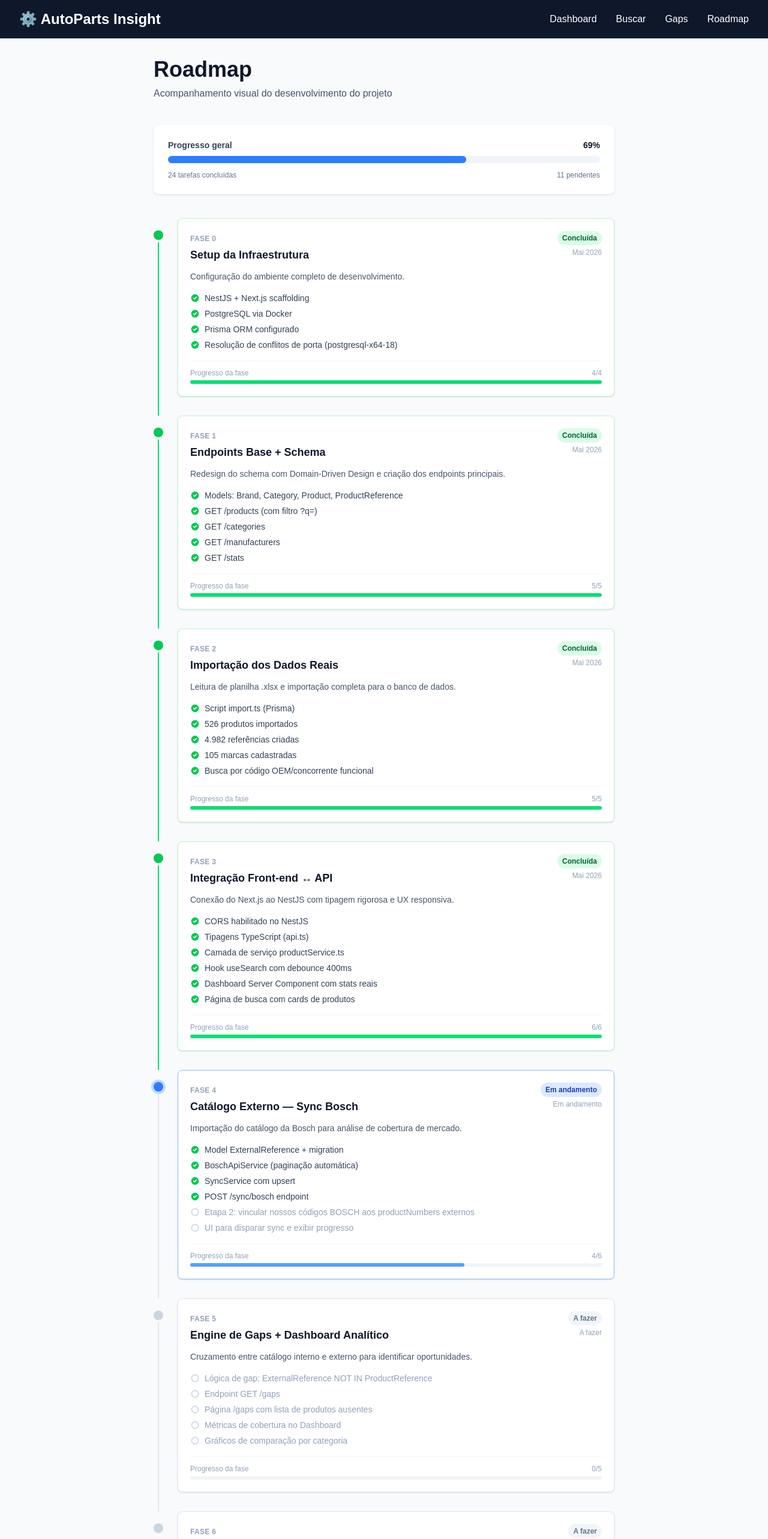
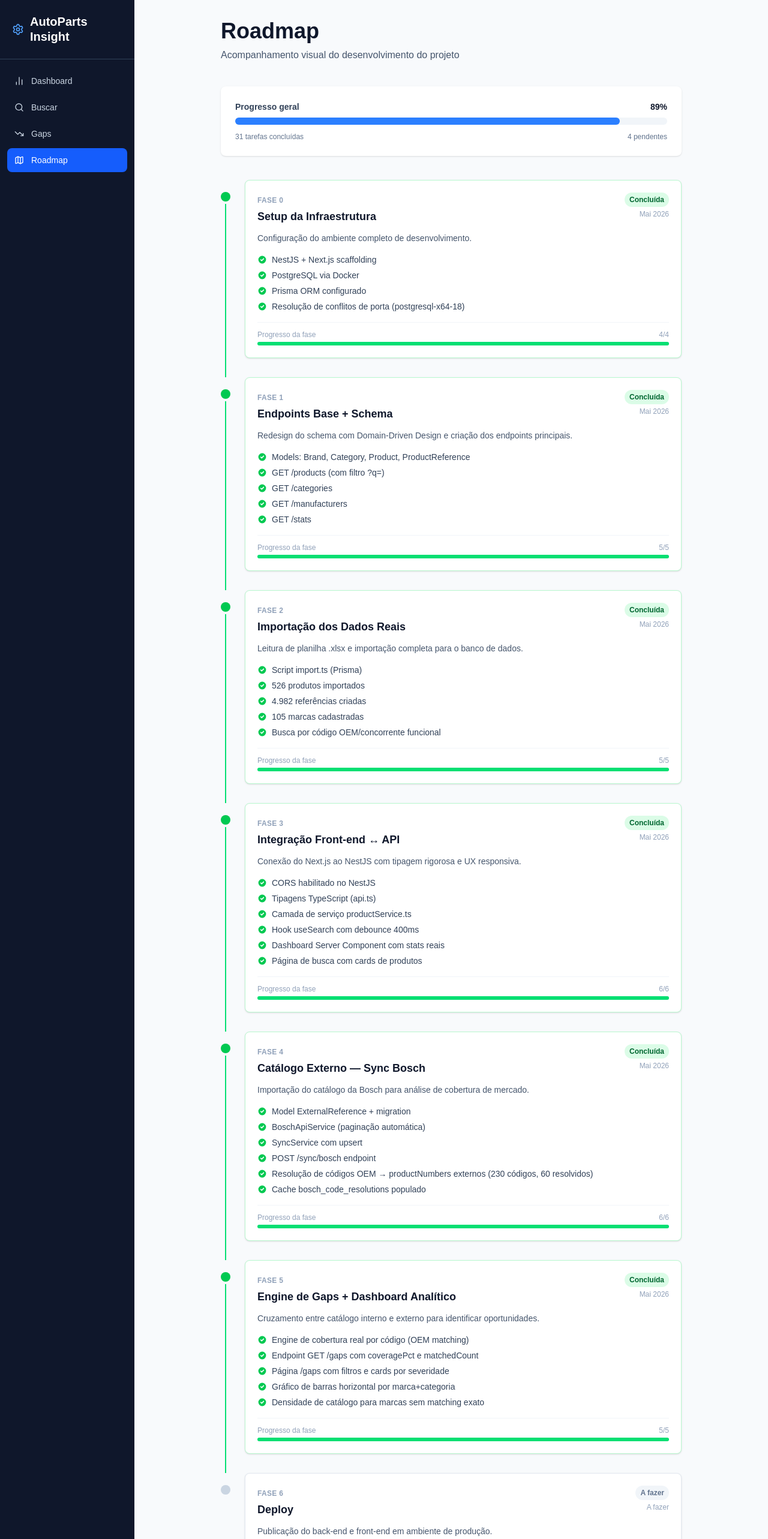
Before and after one commit to AutoParts-Insight/AutoParts-Insight-Front-end, a Next.js app: page /roadmap in a window 1280 px wide. Shown: the top 2566 px of the page at 60% size. Built offline with nearby package versions, Linux system fonts and the light colour scheme.

Commit message:
feat(roadmap): atualiza fases 4 e 5 como concluidas; refactor(navbar): converte para sidebar lateral com icones lucide

```diff
--- a/app/components/Navbar.tsx
+++ b/app/components/Navbar.tsx
@@ -1,34 +1,50 @@
 'use client';
 
 import Link from 'next/link';
+import { usePathname } from 'next/navigation';
+import { BarChart2, Search, TrendingDown, Map, Settings } from 'lucide-react';
+
+const NAV_ITEMS = [
+  { href: '/',        label: 'Dashboard', icon: BarChart2 },
+  { href: '/search',  label: 'Buscar',    icon: Search },
+  { href: '/gaps',    label: 'Gaps',      icon: TrendingDown },
+  { href: '/roadmap', label: 'Roadmap',   icon: Map },
+];
 
 export default function Navbar() {
+  const pathname = usePathname();
+
   return (
-    <nav className='bg-slate-900 text-white shadow-lg'>
-      <div className='max-w-7xl mx-auto px-4 sm:px-6 lg:px-8'>
-        <div className='flex justify-between items-center h-16'>
-          {/* Logo/Title */}
-          <div className='flex items-center space-x-3'>
-            <div className='text-2xl font-bold'>⚙️ AutoParts Insight</div>
-          </div>
-
-          {/* Menu Items */}
-          <div className='flex space-x-8'>
-            <Link href='/' className='hover:text-blue-400 transition'>
-              Dashboard
-            </Link>
-            <Link href='/search' className='hover:text-blue-400 transition'>
-              Buscar
-            </Link>
-            <Link href='/gaps' className='hover:text-blue-400 transition'>
-              Gaps
-            </Link>
-            <Link href='/roadmap' className='hover:text-blue-400 transition'>
-              Roadmap
-            </Link>
-          </div>
+    <aside className='flex flex-col w-56 min-h-screen bg-slate-900 text-white shrink-0'>
+      {/* Logo */}
+      <div className='px-5 py-6 border-b border-slate-700'>
+        <div className='flex items-center gap-2.5'>
+          <Settings size={20} className='text-blue-400 shrink-0' />
+          <div className='text-xl font-bold leading-tight'>AutoParts<br />Insight</div>
         </div>
       </div>
-    </nav>
+
+      {/* Menu Items */}
+      <nav className='flex flex-col gap-1 px-3 py-4 flex-1'>
+        {NAV_ITEMS.map(({ href, label, icon: Icon }) => {
+          const active = pathname === href;
+          return (
+            <Link
+              key={href}
+              href={href}
+              className={`flex items-center gap-3 px-3 py-2.5 rounded-lg text-sm font-medium transition-colors
+                ${
+                  active
+                    ? 'bg-blue-600 text-white'
+                    : 'text-slate-300 hover:bg-slate-800 hover:text-white'
+                }`}
+            >
+              <Icon size={16} className='shrink-0' />
+              {label}
+            </Link>
+          );
+        })}
+      </nav>
+    </aside>
   );
 }
--- a/app/layout.tsx
+++ b/app/layout.tsx
@@ -28,9 +28,9 @@ export default function RootLayout({
       lang="pt-BR"
       className={`${geistSans.variable} ${geistMono.variable} h-full antialiased`}
     >
-      <body className="min-h-full flex flex-col bg-slate-50">
+      <body className="min-h-screen flex flex-row bg-slate-50">
         <Navbar />
-        <main className="flex-1">{children}</main>
+        <main className="flex-1 overflow-y-auto">{children}</main>
       </body>
     </html>
   );
--- a/app/roadmap/page.tsx
+++ b/app/roadmap/page.tsx
@@ -59,30 +59,30 @@ export default function RoadmapPage() {
     {
       number: 4,
       title: 'Catálogo Externo — Sync Bosch',
-      status: 'progress' as const,
-      date: 'Em andamento',
+      status: 'done' as const,
+      date: 'Mai 2026',
       description: 'Importação do catálogo da Bosch para análise de cobertura de mercado.',
       tasks: [
         { label: 'Model ExternalReference + migration', done: true },
         { label: 'BoschApiService (paginação automática)', done: true },
         { label: 'SyncService com upsert', done: true },
         { label: 'POST /sync/bosch endpoint', done: true },
-        { label: 'Etapa 2: vincular nossos códigos BOSCH aos productNumbers externos', done: false },
-        { label: 'UI para disparar sync e exibir progresso', done: false },
+        { label: 'Resolução de códigos OEM → productNumbers externos (230 códigos, 60 resolvidos)', done: true },
+        { label: 'Cache bosch_code_resolutions populado', done: true },
       ],
     },
     {
       number: 5,
       title: 'Engine de Gaps + Dashboard Analítico',
-      status: 'todo' as const,
-      date: 'A fazer',
+      status: 'done' as const,
+      date: 'Mai 2026',
       description: 'Cruzamento entre catálogo interno e externo para identificar oportunidades.',
       tasks: [
-        { label: 'Lógica de gap: ExternalReference NOT IN ProductReference', done: false },
-        { label: 'Endpoint GET /gaps', done: false },
-        { label: 'Página /gaps com lista de produtos ausentes', done: false },
-        { label: 'Métricas de cobertura no Dashboard', done: false },
-        { label: 'Gráficos de comparação por categoria', done: false },
+        { label: 'Engine de cobertura real por código (OEM matching)', done: true },
+        { label: 'Endpoint GET /gaps com coveragePct e matchedCount', done: true },
+        { label: 'Página /gaps com filtros e cards por severidade', done: true },
+        { label: 'Gráfico de barras horizontal por marca+categoria', done: true },
+        { label: 'Densidade de catálogo para marcas sem matching exato', done: true },
       ],
     },
     {
```
